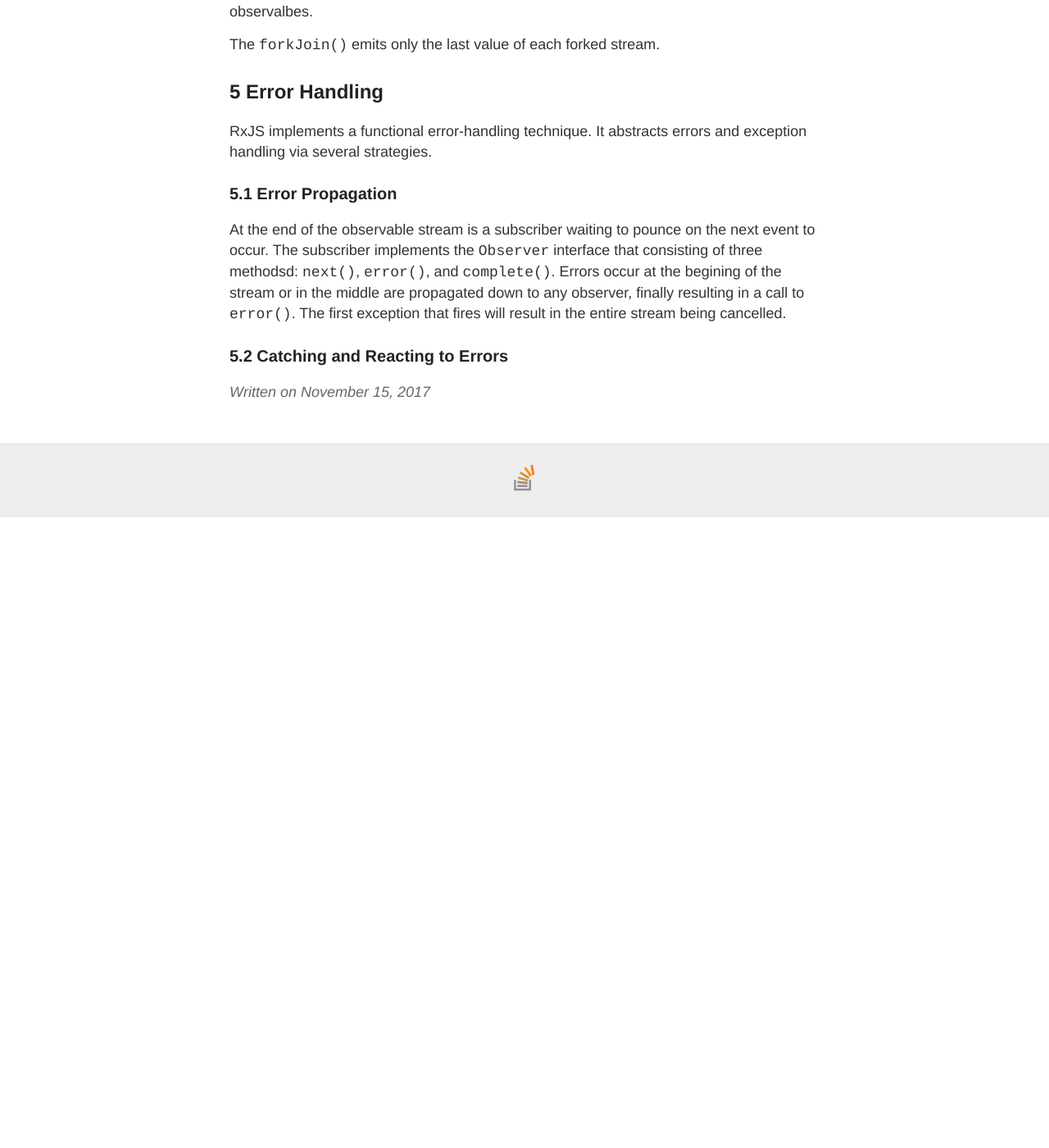
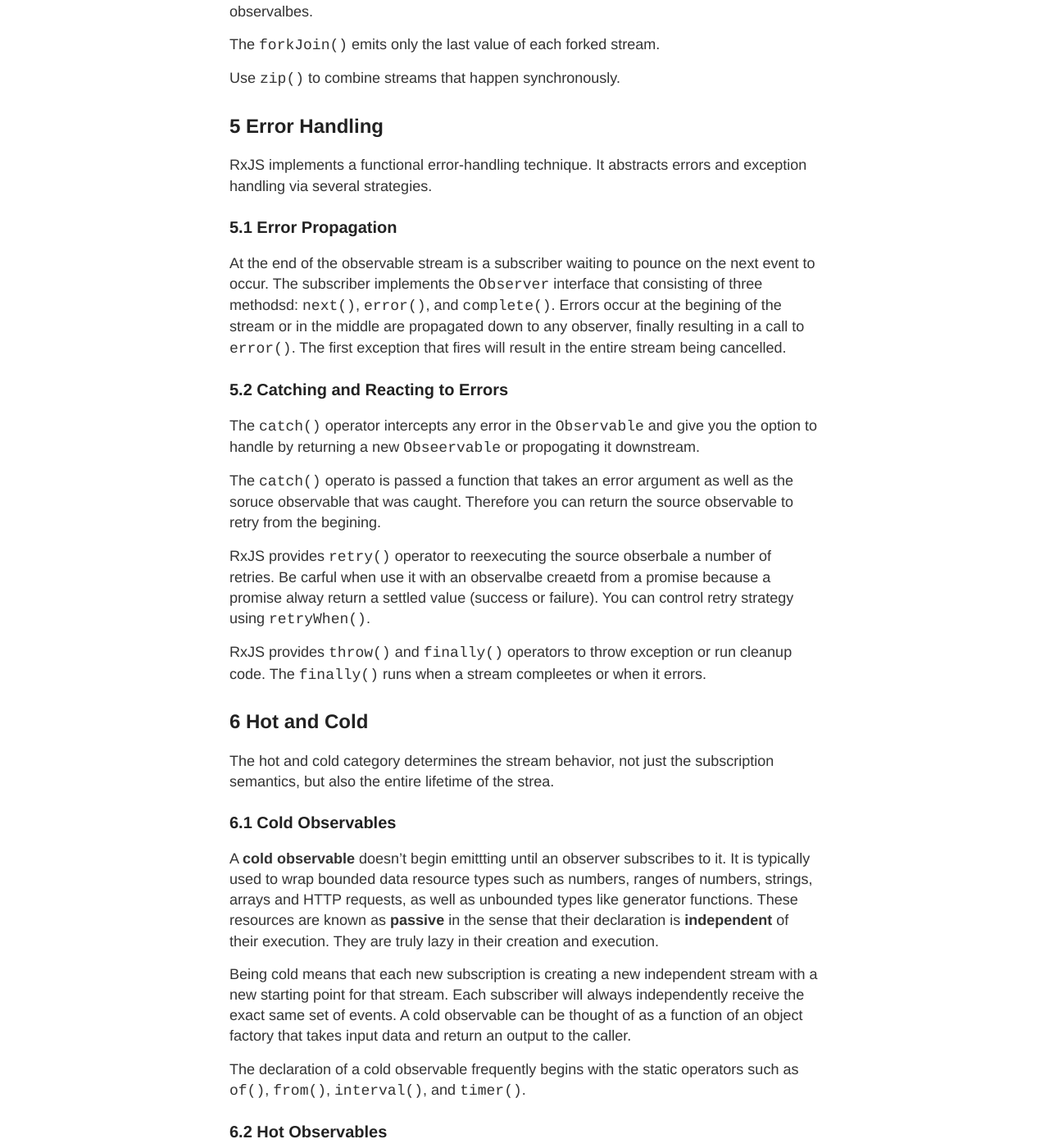
Before and after one commit to YingLiu4203/old-dev-blog, a Jekyll site: the page built from _posts/2017-11-15-rxjs-notes.md, in a window 1280 px wide and 1400 px high, scrolled down 5458 px. Shown: the whole window at 82% size. Built offline with Jekyll 4.4.1, drawn with Linux system fonts in a browser that asks for light colours; comment, search, counter and statistics services are not loaded; before the commit the page ends 6088 px from its top, so only the background shows below that; some of the changed text lies outside the part shown.

Commit message:
RxJS add hot and cold

```diff
--- a/_posts/2017-11-15-rxjs-notes.md
+++ b/_posts/2017-11-15-rxjs-notes.md
@@ -162,6 +162,8 @@ The `combineLatest()` emits an array of the latest values of multiple independen
 
 The `forkJoin()` emits only the last value of each forked stream.
 
+Use `zip()` to combine streams that happen synchronously.
+
 ## 5 Error Handling
 
 RxJS implements a functional error-handling technique. It abstracts errors and exception handling via several strategies.
@@ -171,3 +173,31 @@ RxJS implements a functional error-handling technique. It abstracts errors and e
 At the end of the observable stream is a subscriber waiting to pounce on the next event to occur. The subscriber implements the `Observer` interface that consisting of three methodsd: `next()`, `error()`, and `complete()`. Errors occur at the begining of the stream or in the middle are propagated down to any observer, finally resulting in a call to `error()`. The first exception that fires will result in the entire stream being cancelled.
 
 ### 5.2 Catching and Reacting to Errors
+
+The `catch()` operator intercepts any error in the `Observable` and give you the option to handle by returning a new `Obseervable` or propogating it downstream.
+
+The `catch()` operato is passed a function that takes an error argument as well as the soruce observable that was caught. Therefore you can return the source observable to retry from the begining.
+
+RxJS provides `retry()` operator to reexecuting the source obserbale a number of retries. Be carful when use it with an observalbe creaetd from a promise because a promise alway return a settled value (success or failure). You can control retry strategy using `retryWhen()`.
+
+RxJS provides `throw()` and `finally()` operators to throw exception or run cleanup code. The `finally()` runs when a stream compleetes or when it errors.
+
+## 6 Hot and Cold
+
+The hot and cold category determines the stream behavior, not just the subscription semantics, but also the entire lifetime of the strea.
+
+### 6.1 Cold Observables
+
+A **cold observable** doesn't begin emittting until an observer subscribes to it. It is typically used to wrap bounded data resource types such as numbers, ranges of numbers, strings, arrays and HTTP requests, as well as unbounded types like generator functions. These resources are known as **passive** in the sense that their declaration is **independent** of their execution. They are truly lazy in their creation and execution.
+
+Being cold means that each new subscription is creating a new independent stream with a new starting point for that stream. Each subscriber will always independently receive the exact same set of events. A cold observable can be thought of as a function of an object factory that takes input data and return an output to the caller.
+
+The declaration of a cold observable frequently begins with the static operators such as `of()`, `from()`, `interval()`, and `timer()`.
+
+### 6.2 Hot Observables
+
+Hot observables produce events regardless of the presence of subscribers. Hot observables are used to model events like clicks, mouse movement, touch, or any other vents exposed via event emitters.
+
+Simialarly, an HTTP request is colde where a Promise is hot -- a promise is not reexecutable once it's been fulfilled.
+
+A hot observable shares the same subscription to all observers that listen to it. It emits ongoing sequence of events from the point of subscription and not from the beginning.
```
